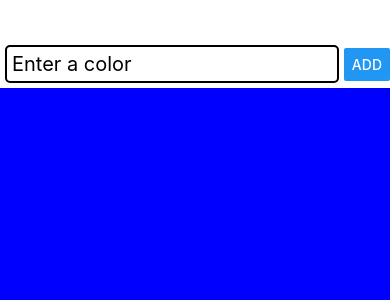
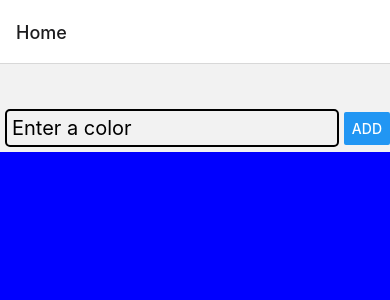
Before and after one commit to ashim1588/ColorCatalog, a React Native app: screen / in a window 390 px wide. Shown: the top 300 px of the page. Built offline with nearby package versions, Linux system fonts and the light colour scheme.

Commit message:
Added Navigation and Screens

```diff
--- a/App.js
+++ b/App.js
@@ -1,30 +1,17 @@
-import { FlatList, StyleSheet } from 'react-native';
-import { StrictMode, useState } from 'react';
-import ColorButton from './components/ColorButton';
-import ColorForm from './components/ColorForm';
-import { useColors } from './hooks';
+import { createStackNavigator } from "@react-navigation/stack";
+import ColorList from "./components/ColorList";
+import ColorDetails from "./components/ColorDetails";
+import { NavigationContainer } from "@react-navigation/native";
+
+const { Navigator, Screen } = createStackNavigator();
 
 export default function App() {
-  const [backgroundColor, setBackgroundColor ] = useState("blue");
-  const { colors, addColor } = useColors();
-  return (
-    <StrictMode>
-      <ColorForm onNewColor={addColor}/>
-    <FlatList style={[styles.container, {backgroundColor}]}
-    data={colors}
-    renderItem={({ item })=> {
-      return (
-        <ColorButton key={item.id} color={item.color}  onPress={setBackgroundColor} />
-      )
-    }}
-    />
-    </StrictMode>
-  );
+  return(
+    <NavigationContainer>
+    <Navigator>
+      <Screen name="Home" component={ColorList} />
+      <Screen name="Details" component={ColorDetails} />
+    </Navigator>
+    </NavigationContainer>
+  )
 }
-
-const styles = StyleSheet.create({
-  container: {
-    flex: 1,
-    display: 'flex',
-  },
-});
--- /dev/null
+++ b/components/ColorDetails.js
@@ -0,0 +1,20 @@
+import { View, Text, StyleSheet } from 'react-native';
+
+export default function ColorDetails() {
+  return (
+    <>
+     <View style={styles.container}>
+        <Text>Color Details...</Text>
+     </View>
+    </>
+  );
+}
+
+const styles = StyleSheet.create({
+  container: {
+    flex: 1,
+    display: 'flex',
+    alignItems: "center",
+    justifyContent: "center",
+  },
+});
--- /dev/null
+++ b/components/ColorList.js
@@ -0,0 +1,30 @@
+import { FlatList, StyleSheet } from 'react-native';
+import { useState } from 'react';
+import ColorButton from './ColorButton';
+import ColorForm from './ColorForm';
+import { useColors } from '../hooks';
+
+export default function ColorList() {
+  const [backgroundColor, setBackgroundColor ] = useState("blue");
+  const { colors, addColor } = useColors();
+  return (
+    <>
+      <ColorForm onNewColor={addColor}/>
+    <FlatList style={[styles.container, {backgroundColor}]}
+    data={colors}
+    renderItem={({ item })=> {
+      return (
+        <ColorButton key={item.id} color={item.color}  onPress={setBackgroundColor} />
+      )
+    }}
+    />
+    </>
+  );
+}
+
+const styles = StyleSheet.create({
+  container: {
+    flex: 1,
+    display: 'flex',
+  },
+});
--- a/package.json
+++ b/package.json
@@ -11,10 +11,15 @@
   "dependencies": {
     "@react-native-async-storage/async-storage": "^1.21.0",
     "@react-native-community/progress-view": "^1.4.2",
+    "@react-navigation/native": "^6.1.9",
+    "@react-navigation/stack": "^6.3.20",
     "expo": "~49.0.15",
     "expo-status-bar": "~1.6.0",
     "react": "18.2.0",
     "react-native": "0.72.6",
+    "react-native-gesture-handler": "~2.12.0",
+    "react-native-safe-area-context": "4.6.3",
+    "react-native-screens": "~3.22.0",
     "shortid": "^2.2.16"
   },
   "devDependencies": {
```
Also changed, not shown: 2 other files (tests, documents, lock files or other folders).
